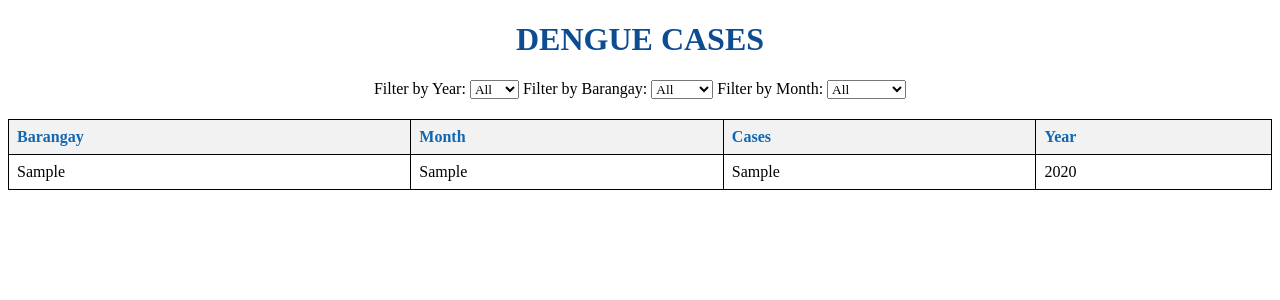
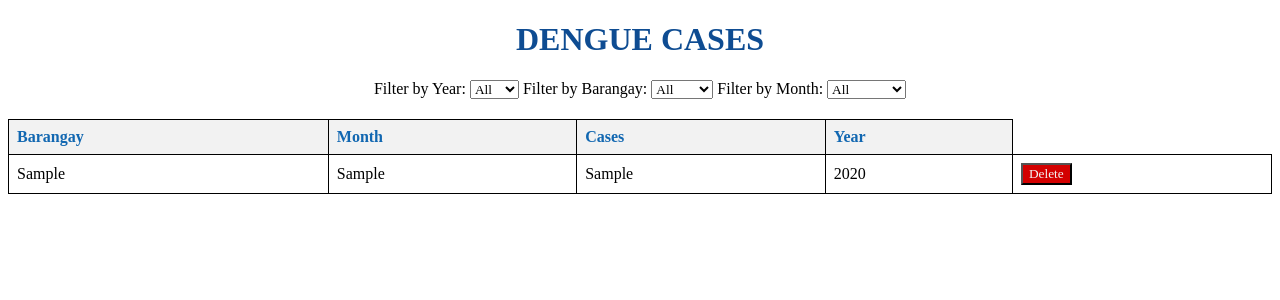
Before and after one commit to ShamErika/capstone, a PHP site: page /php/dashboard.php in a window 1280 px wide. Shown: the top 300 px of the page. Run offline with PHP 8.4, Linux system fonts and the light colour scheme; tables that the repository leaves empty or names only in its code hold one stand-in row (values such as "Sample post").

Commit message:
updated (delete btn)

```diff
--- a/php/dashboard.php
+++ b/php/dashboard.php
@@ -35,6 +35,11 @@ include 'db.php';
             text-align: center;
             margin-top: 10px;
         }
+        button {
+            font-family: "century gothic";
+            background-color: #D30000;
+            color: #f2f2f2;
+        }
     </style>
     <script>
     function filterData() {
@@ -55,7 +60,28 @@ include 'db.php';
             ) ? "" : "none";
         });
     }
+
+    function deleteRecord(id) {
+    if (confirm("Are you sure you want to delete this record?")) {
+        fetch('delete_record.php', {
+            method: 'POST',
+            headers: { 'Content-Type': 'application/json' },
+            body: JSON.stringify({ id: id })
+        })
+        .then(response => response.json())
+        .then(data => {
+            if (data.success) {
+                alert("Record deleted successfully.");
+                location.reload();
+            } else {
+                alert("Failed to delete record.");
+            }
+        })
+        .catch(error => console.error('Error:', error));
+    }
+}
 </script>
+
 </head>
 <body>
     <h1>DENGUE CASES</h1>
@@ -113,7 +139,7 @@ include 'db.php';
         </thead>
         <tbody>
             <?php
-            $casesQuery = "SELECT * FROM dengue_cases_2022_2024
+            $casesQuery = "SELECT id, barangay, month, cases, year FROM dengue_cases_2022_2024
             ORDER BY year,
             FIELD(month, 'January', 'February', 'March', 'April', 'May',
                         'June', 'July', 'August', 'September', 'October', 'November', 'December')";
@@ -126,6 +152,7 @@ include 'db.php';
                     echo "<td>" . $row['month'] . "</td>";
                     echo "<td>" . $row['cases'] . "</td>";
                     echo "<td>" . $row['year'] . "</td>";
+                    echo "<td><button onclick=\"deleteRecord(" . $row['id'] . ")\">Delete</button></td>";
                     echo "</tr>";
                 }
             } else {
--- a/php/update_data.php
+++ b/php/update_data.php
@@ -107,7 +107,6 @@ if ($_SERVER["REQUEST_METHOD"] == "POST") {
     background-color: darkred; /* Hover effect */
 }
 
-/* Apply Century Gothic to h2 elements only */
 h2 {
     font-family: "Century Gothic", sans-serif;
     text-align: center;
```
Also changed, not shown: php/delete_record.php (added, +17 -0 lines). Lines whose indentation alone changed are shown as unchanged.
